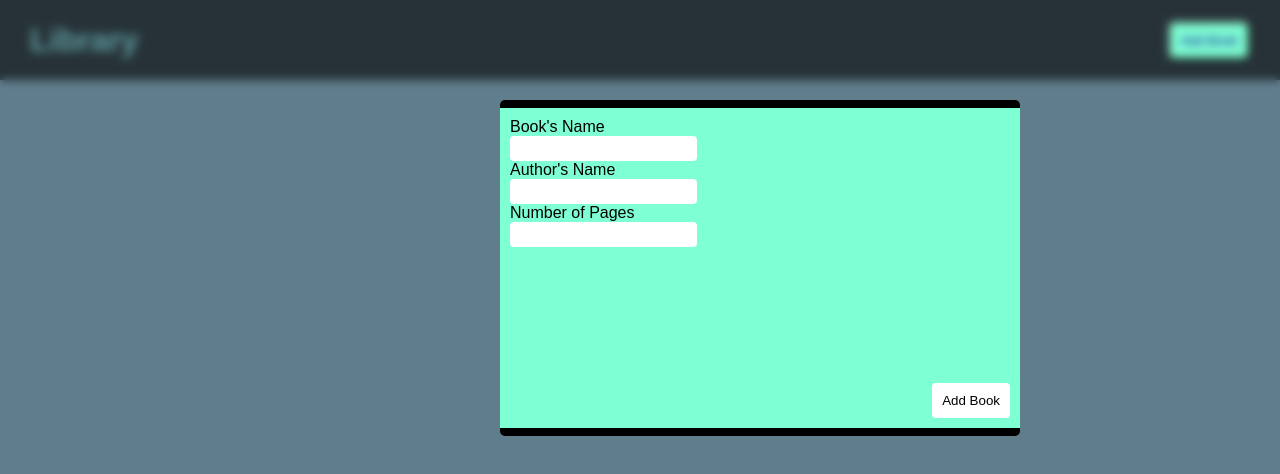
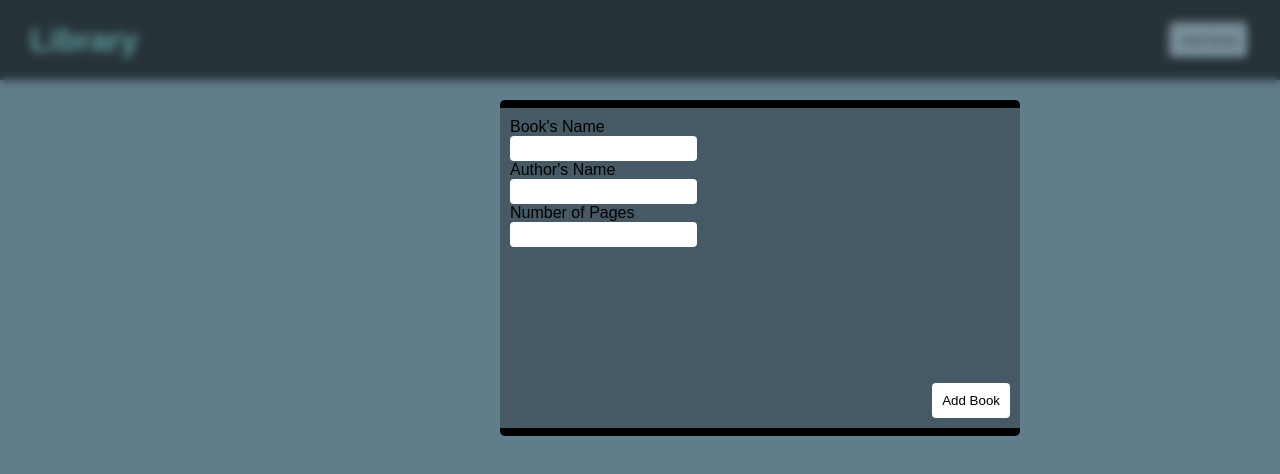
Before and after one commit to M-Edris-Dev/odin-library-project, a plain HTML site: page index.html in a window 1280 px wide. Both pictures are taken after a click on the button "Add Book". Drawn offline with Linux system fonts and the light colour scheme.

Commit message:
style: changed some colors

```diff
--- a/CSS/style.css
+++ b/CSS/style.css
@@ -37,23 +37,12 @@ body {
 }
 .header button {
   padding: 10px;
-  background-color: aquamarine;
-  color: darkblue;
+  background-color: #78909c;
+  color: #333;
   border-radius: 6px;
 }
 form {
   display: none;
-  position: relative;
-  width: 500px;
-  height: 300px;
-  position: absolute;
-  top: 100px;
-  left: 500px;
-  padding: 10px;
-  background-color: aquamarine;
-  border-style: solid;
-  border-width: 8px 0;
-  border-radius: 5px;
 }
 .form {
   display: block;
@@ -64,7 +53,7 @@ form {
   top: 100px;
   left: 500px;
   padding: 10px;
-  background-color: aquamarine;
+  background-color: #455a64;
   border-style: solid;
   border-width: 8px 0;
   border-radius: 5px;
```
